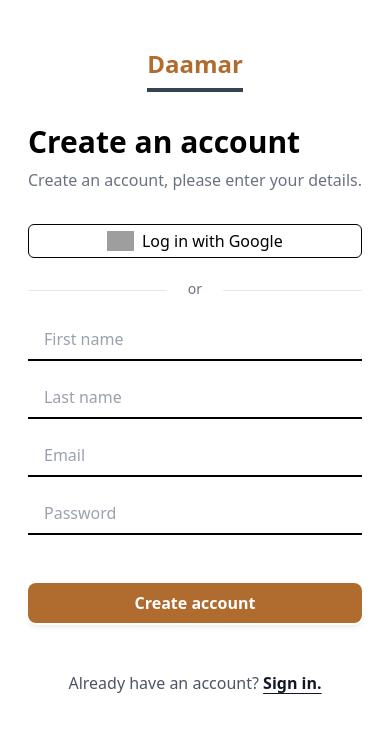
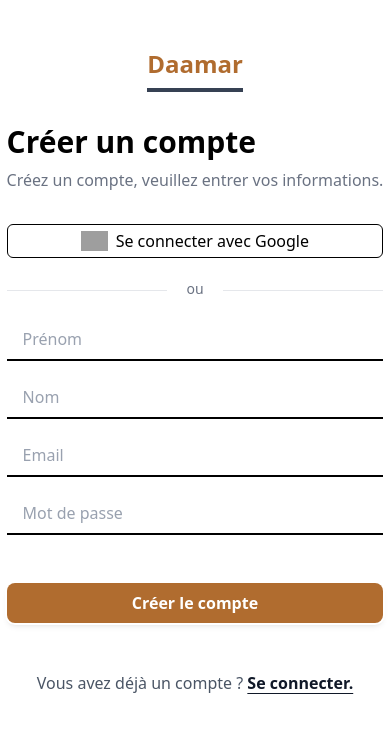
Before and after one commit to MalicknND/Daamar, a SvelteKit app: page /auth/register in a window 390 px wide. Shown: the top 732 px of the page. Built offline with nearby package versions, Linux system fonts and the light colour scheme; no server answers; grey boxes are pictures that could not be loaded.

Commit message:
Translate authentication, registration, and contact form text to French for improved localization.

```diff
--- a/src/routes/auth/login/+page.svelte
+++ b/src/routes/auth/login/+page.svelte
@@ -60,11 +60,11 @@
       <a href="/" class="border-b-gray-700 border-b-4 pb-2 text-2xl font-bold text-[var(--color-primary)]"> Daamar </a>
     </div>
     <div class="lg:w-[28rem] mx-auto my-auto flex flex-col justify-center pt-8 md:justify-start md:px-6 md:pt-0">
-      <p class="text-left text-3xl font-bold">Welcome back</p>
-      <p class="mt-2 text-left text-gray-500">Welcome back, please enter your details.</p>
-      <button class="-2 mt-8 flex items-center justify-center rounded-md border px-4 py-1 outline-none ring-gray-400 ring-offset-2 transition focus:ring-2 hover:border-transparent hover:bg-black hover:text-white"><img class="mr-2 h-5" src="https://static.cdnlogo.com/logos/g/35/google-icon.svg" alt="Google icon" /> Log in with Google</button>
+      <p class="text-left text-3xl font-bold">Bienvenue</p>
+      <p class="mt-2 text-left text-gray-500">Veuillez entrer vos identifiants pour vous connecter.</p>
+      <button class="-2 mt-8 flex items-center justify-center rounded-md border px-4 py-1 outline-none ring-gray-400 ring-offset-2 transition focus:ring-2 hover:border-transparent hover:bg-black hover:text-white"><img class="mr-2 h-5" src="https://static.cdnlogo.com/logos/g/35/google-icon.svg" alt="Icône Google" /> Se connecter avec Google</button>
       <div class="relative mt-8 flex h-px place-items-center bg-gray-200">
-        <div class="absolute left-1/2 h-6 w-14 -translate-x-1/2 bg-white text-center text-sm text-gray-500">or</div>
+        <div class="absolute left-1/2 h-6 w-14 -translate-x-1/2 bg-white text-center text-sm text-gray-500">ou</div>
       </div>
       <form class="flex flex-col pt-3 md:pt-8" on:submit={handleSubmit}>
         <div class="flex flex-col pt-4">
@@ -74,21 +74,21 @@
         </div>
         <div class="mb-12 flex flex-col pt-4">
           <div class="focus-within:border-b-gray-500 relative flex overflow-hidden border-b-2 transition">
-              <input type="password" id="login-password" class="w-full flex-1 appearance-none border-gray-300 bg-white px-4 py-2 text-base text-gray-700 placeholder-gray-400 focus:outline-none" placeholder="Password" bind:value={password} on:input={(e) => (password = (e.target as HTMLInputElement).value)} />
+              <input type="password" id="login-password" class="w-full flex-1 appearance-none border-gray-300 bg-white px-4 py-2 text-base text-gray-700 placeholder-gray-400 focus:outline-none" placeholder="Mot de passe" bind:value={password} on:input={(e) => (password = (e.target as HTMLInputElement).value)} />
           </div>
         </div>
         <button type="submit" class="w-full rounded-lg bg-[var(--color-primary)] px-4 py-2 text-center text-base font-semibold text-white shadow-md ring-gray-500 ring-offset-2 transition focus:ring-2" disabled={loading}>
           {#if loading}
             <span class="loader mr-2"></span> Connexion...
           {:else}
-            Log in
+            Se connecter
           {/if}
         </button>
       </form>
       <div class="py-12 text-center">
         <p class="whitespace-nowrap text-gray-600">
-          Don't have an account?
-          <a href="/auth/register" class="underline-offset-4 font-semibold text-gray-900 underline">Sign up for free.</a>
+          Pas encore de compte ?
+          <a href="/auth/register" class="underline-offset-4 font-semibold text-gray-900 underline">Créer un compte gratuitement.</a>
         </p>
       </div>
     </div>
--- a/src/routes/auth/register/+page.svelte
+++ b/src/routes/auth/register/+page.svelte
@@ -58,21 +58,21 @@
         <a href="/" class="border-b-gray-700 border-b-4 pb-2 text-2xl font-bold text-[var(--color-primary)]"> Daamar </a>
       </div>
       <div class="lg:w-[28rem] mx-auto my-auto flex flex-col justify-center pt-8 md:justify-start md:px-6 md:pt-0">
-        <p class="text-left text-3xl font-bold">Create an account</p>
-        <p class="mt-2 text-left text-gray-500">Create an account, please enter your details.</p>
-        <button class="-2 mt-8 flex items-center justify-center rounded-md border px-4 py-1 outline-none ring-gray-400 ring-offset-2 transition focus:ring-2 hover:border-transparent hover:bg-black hover:text-white"><img class="mr-2 h-5" src="https://static.cdnlogo.com/logos/g/35/google-icon.svg" alt="Google icon" /> Log in with Google</button>
+        <p class="text-left text-3xl font-bold">Créer un compte</p>
+        <p class="mt-2 text-left text-gray-500">Créez un compte, veuillez entrer vos informations.</p>
+        <button class="-2 mt-8 flex items-center justify-center rounded-md border px-4 py-1 outline-none ring-gray-400 ring-offset-2 transition focus:ring-2 hover:border-transparent hover:bg-black hover:text-white"><img class="mr-2 h-5" src="https://static.cdnlogo.com/logos/g/35/google-icon.svg" alt="Icône Google" /> Se connecter avec Google</button>
         <div class="relative mt-8 flex h-px place-items-center bg-gray-200">
-          <div class="absolute left-1/2 h-6 w-14 -translate-x-1/2 bg-white text-center text-sm text-gray-500">or</div>
+          <div class="absolute left-1/2 h-6 w-14 -translate-x-1/2 bg-white text-center text-sm text-gray-500">ou</div>
         </div>
         <form class="flex flex-col pt-3 md:pt-8">
             <div class="flex flex-col pt-4">
                 <div class="focus-within:border-b-gray-500 relative flex overflow-hidden border-b-2 transition">
-                  <input type="text" id="login-email" class="w-full flex-1 appearance-none border-gray-300 bg-white px-4 py-2 text-base text-gray-700 placeholder-gray-400 focus:outline-none" placeholder="First name" bind:value={firstname} />
+                  <input type="text" id="login-email" class="w-full flex-1 appearance-none border-gray-300 bg-white px-4 py-2 text-base text-gray-700 placeholder-gray-400 focus:outline-none" placeholder="Prénom" bind:value={firstname} />
                 </div>
               </div>
               <div class="flex flex-col pt-4">
                 <div class="focus-within:border-b-gray-500 relative flex overflow-hidden border-b-2 transition">
-                  <input type="text" id="login-email" class="w-full flex-1 appearance-none border-gray-300 bg-white px-4 py-2 text-base text-gray-700 placeholder-gray-400 focus:outline-none" placeholder="Last name" bind:value={lastname} />
+                  <input type="text" id="login-email" class="w-full flex-1 appearance-none border-gray-300 bg-white px-4 py-2 text-base text-gray-700 placeholder-gray-400 focus:outline-none" placeholder="Nom" bind:value={lastname} />
                 </div>
               </div>
           <div class="flex flex-col pt-4">
@@ -82,21 +82,21 @@
           </div>
           <div class="mb-12 flex flex-col pt-4">
             <div class="focus-within:border-b-gray-500 relative flex overflow-hidden border-b-2 transition">
-              <input type="password" id="login-password" class="w-full flex-1 appearance-none border-gray-300 bg-white px-4 py-2 text-base text-gray-700 placeholder-gray-400 focus:outline-none" placeholder="Password" bind:value={password} />
+              <input type="password" id="login-password" class="w-full flex-1 appearance-none border-gray-300 bg-white px-4 py-2 text-base text-gray-700 placeholder-gray-400 focus:outline-none" placeholder="Mot de passe" bind:value={password} />
             </div>
           </div>
           <button type="submit" class="w-full rounded-lg bg-[var(--color-primary)] px-4 py-2 text-center text-base font-semibold text-white shadow-md ring-gray-500 ring-offset-2 transition focus:ring-2" on:click={handleSubmit} disabled={loading}>
             {#if loading}
               <span class="loader mr-2"></span> Création...
             {:else}
-              Create account
+              Créer le compte
             {/if}
           </button>
         </form>
         <div class="py-12 text-center">
           <p class="whitespace-nowrap text-gray-600">
-            Already have an account?
-            <a href="/auth/login" class="underline-offset-4 font-semibold text-gray-900 underline">Sign in.</a>
+            Vous avez déjà un compte ?
+            <a href="/auth/login" class="underline-offset-4 font-semibold text-gray-900 underline">Se connecter.</a>
           </p>
         </div>
       </div>
--- a/src/routes/cars/[id]/+page.svelte
+++ b/src/routes/cars/[id]/+page.svelte
@@ -38,6 +38,6 @@ onMount(async () => {
       <li><b>Type :</b> {car.type_voitures}</li>
       {#if car.modele}<li><b>Modèle :</b> {car.modele}</li>{/if}
     </ul>
-    <a href="/cars" class="text-blue-600 underline">Retour à la liste</a>
+    <a href="/" class="text-blue-600 underline">Retour à la liste</a>
   </div>
 {/if}
--- a/src/routes/contact/+page.svelte
+++ b/src/routes/contact/+page.svelte
@@ -40,7 +40,7 @@
         });
         if (!res.ok) {
           const errData = await res.json();
-          error = errData.errors?.[0]?.message || 'Erreur lors de l’envoi du message.';
+          error = errData.errors?.[0]?.message || 'Erreur lors de l\'envoi du message.';
           loading = false;
           return;
         }
@@ -57,7 +57,7 @@
   <div class="font-sans text-base text-gray-900 sm:px-10">
     <div class="text-base text-gray-900">
       <div class="mx-2 pt-12 text-center md:mx-auto md:w-2/3 md:pb-12">
-        <h1 class="mb-4 text-3xl font-black sm:text-5xl xl:text-6xl">Contact us</h1>
+        <h1 class="mb-4 text-3xl font-black sm:text-5xl xl:text-6xl">Contactez-nous</h1>
         <div class="text-lg sm:text-xl xl:text-xl text-gray-900">
           <p class="mb-4">
             Pour toute question ou demande de service, veuillez nous contacter via le formulaire ci-dessous. Nous vous recontacterons dans les plus brefs délais.
@@ -78,7 +78,7 @@
           <div class="mb-4 text-green-600">{success}</div>
         {/if}
         <div class="mb-4">
-          <label class="text mb-2 block font-medium" for="email">Your e-mail:</label>
+          <label class="text mb-2 block font-medium" for="email">Votre e-mail :</label>
           <input
             bind:value={email}
             class="w-full rounded border border-gray-300 px-3 py-2 outline-none ring-blue-500 focus:ring"
@@ -89,7 +89,7 @@
         </div>
 
         <div class="mb-4">
-          <label class="text mb-2 block font-medium" for="subject">Subject:</label>
+          <label class="text mb-2 block font-medium" for="subject">Objet :</label>
           <input
             bind:value={subject}
             class="w-full rounded border border-gray-300 px-3 py-2 outline-none ring-blue-500 focus:ring"
@@ -100,7 +100,7 @@
         </div>
 
         <div class="mb-4">
-          <label class="text mb-2 block font-medium" for="message">Message:</label>
+          <label class="text mb-2 block font-medium" for="message">Message :</label>
           <textarea
             bind:value={message}
             class="h-52 w-full rounded border border-gray-300 px-3 py-2 outline-none ring-blue-500 focus:ring"
@@ -119,7 +119,7 @@
             {#if loading}
               <span class="loader mr-2"></span> Envoi...
             {:else}
-              Send message
+              Envoyer
             {/if}
           </button>
         </div>
```
